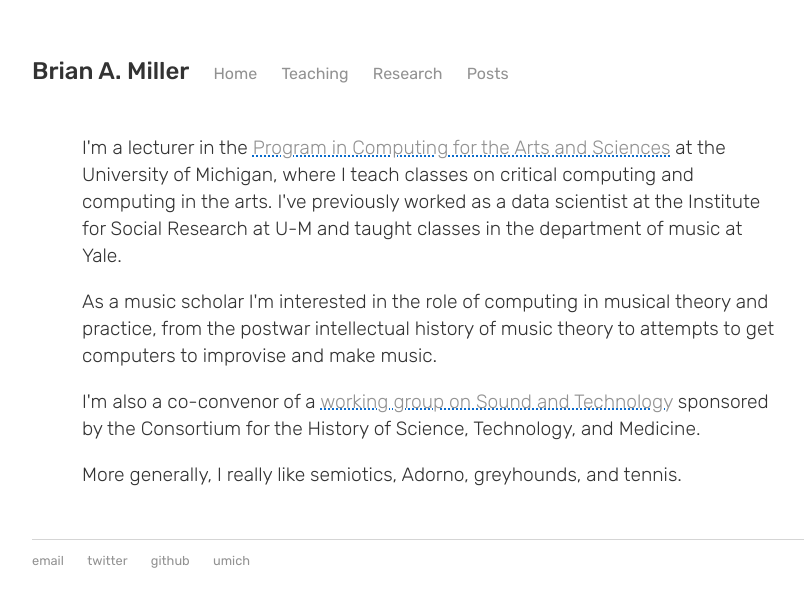
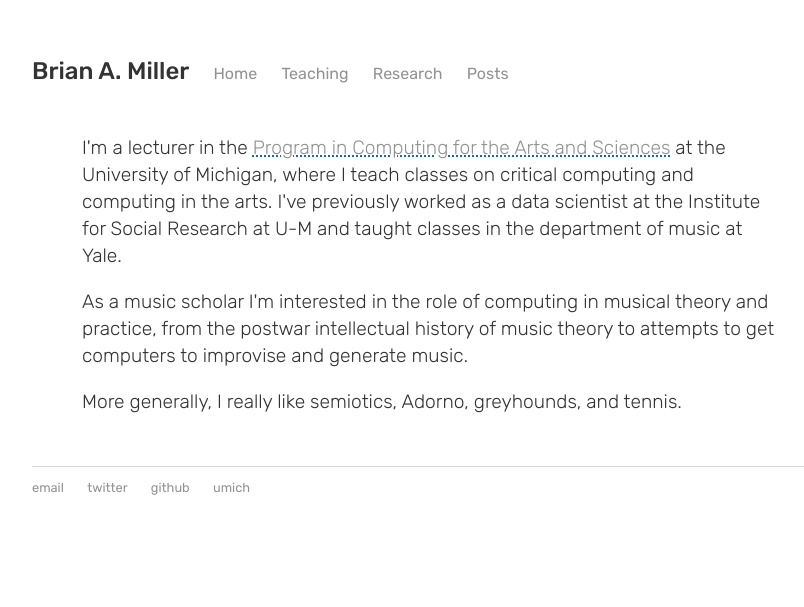
Before and after one commit to bmill42/bmill42.github.io, a Jekyll site: the page built from index.html, in a window 1280 px wide. Shown: the top 607 px of the page, without its empty margins (168-972 px from the left). Built offline with Jekyll 4.4.1, drawn with Linux system fonts in a browser that asks for light colours.

Commit message:
bio update

```diff
--- a/index.html
+++ b/index.html
@@ -5,11 +5,9 @@ title: Brian A. Miller
 
 <div class="blurb">
 
-    <p>I'm a lecturer in the <a href="https://lsa.umich.edu/computingfor/undergraduates/course-offerings.html">Program in Computing for the Arts and Sciences</a> at the University of Michigan, where I teach classes on critical computing and computing in the arts. I've previously worked as a data scientist at the Institute for Social Research at U-M and taught classes in the department of music at Yale.</p>
+    <p>I'm a lecturer in the <a href="https://lsa.umich.edu/computingfor">Program in Computing for the Arts and Sciences</a> at the University of Michigan, where I teach classes on critical computing and computing in the arts. I've previously worked as a data scientist at the Institute for Social Research at U-M and taught classes in the department of music at Yale.</p>
 
-    <p>As a music scholar I'm interested in the role of computing in musical theory and practice, from the postwar intellectual history of music theory to attempts to get computers to improvise and make music.</p>
-
-    <p>I'm also a co-convenor of a <a href="https://www.chstm.org/content/sound-and-technology">working group on Sound and Technology</a> sponsored by the Consortium for the History of Science, Technology, and Medicine.</p>
+    <p>As a music scholar I'm interested in the role of computing in musical theory and practice, from the postwar intellectual history of music theory to attempts to get computers to improvise and generate music.</p>
 
     <p>More generally, I really like semiotics, Adorno, greyhounds, and tennis.</p>
 
```
